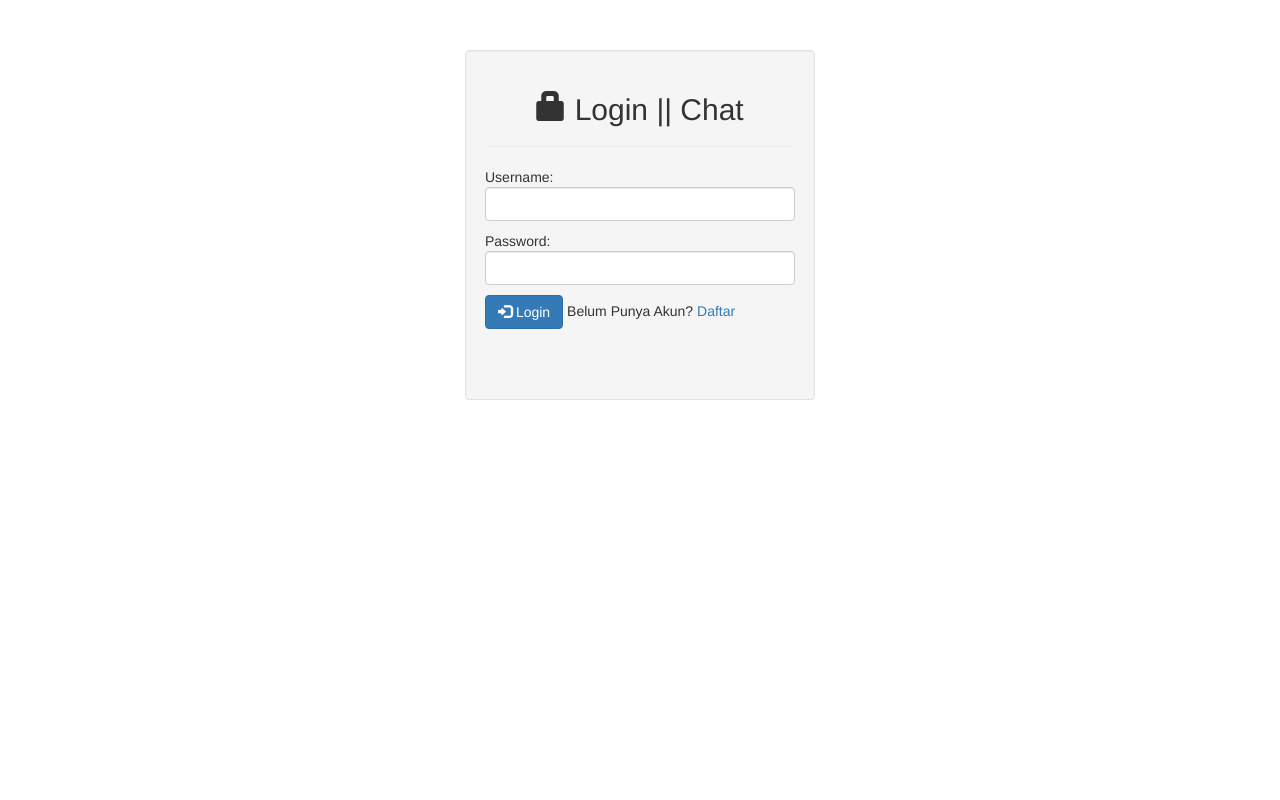
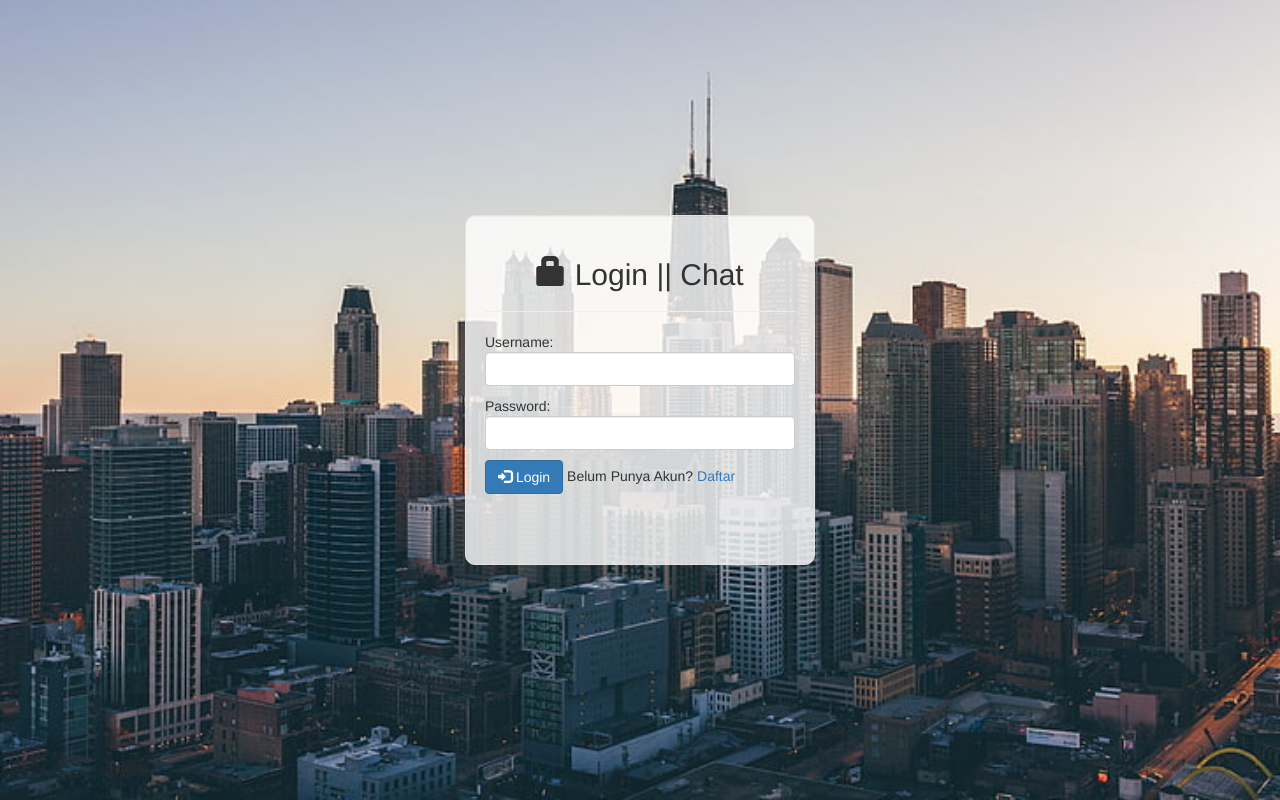
Before and after one commit to rovy-saputra-nugeraha/2chat, a PHP site: page / in a window 1280 px wide. Run offline with PHP 8.4, Linux system fonts and the light colour scheme; some libraries are stand-ins or nearby versions.

Commit message:
Update Login ddan Informasi

```diff
--- a/admin/chatlist.php
+++ b/admin/chatlist.php
@@ -1,6 +1,6 @@
 <div class="col-lg-12">
     <div class="panel panel-default" style="height:50px;">
-		<span style="font-size:18px; margin-left:10px; position:relative; top:13px;"><strong><span class="glyphicon glyphicon-list"></span> List of Chat Rooms</strong></span>
+		<span style="font-size:18px; margin-left:10px; position:relative; top:13px;"><strong><span class="glyphicon glyphicon-list"></span> Daftar Ruang Chat</strong></span>
 		<div class="pull-right" style="margin-right:10px; margin-top:7px;">
 			<a href="#add_chatroom" data-toggle="modal" class="btn btn-primary"><span class="glyphicon glyphicon-plus"></span> Add</a>
 		</div>
@@ -8,9 +8,9 @@
 	<table width="100%" class="table table-striped table-bordered table-hover" id="chatRoom">
         <thead>
             <tr>
-                <th>Chat Room Name</th>
+                <th>Nama Ruang Chat</th>
                 <th>Password</th>
-				<th>Date Created</th>
+				<th>Waktu Dibuat</th>
 				<th>Action</th>
 			</tr>
 		</thead>
--- a/admin/crudroom_modal.php
+++ b/admin/crudroom_modal.php
@@ -8,7 +8,7 @@
                 </div>
                 <div class="modal-body">
 				<div class="container-fluid">
-					<h3><center>Are you sure?</center></h3>
+					<h3><center>Apakah Kamu Yakin?</center></h3>
                 </div>
 				</div>
                 <div class="modal-footer">
@@ -33,7 +33,7 @@
                 <div class="modal-body">
 				<div class="container-fluid">
 					<div class="form-group input-group">
-						<span class="input-group-addon" style="width:150px;">Chat Room Name:</span>
+						<span class="input-group-addon" style="width:150px;">Nama Ruang Chat:</span>
 						<input type="text" style="width:350px;" class="form-control" id="room_name">
 					</div>
 					<div class="form-group input-group">
@@ -66,7 +66,7 @@
 				<div class="container-fluid">
 				<form>
 					<div class="form-group input-group">
-						<span class="input-group-addon" style="width:150px;">Chat Room Name:</span>
+						<span class="input-group-addon" style="width:150px;">Nama Ruang Chat:</span>
 						<input type="text" style="width:350px;" class="form-control" id="chat_name" required>
 					</div>
 					<div class="form-group input-group">
--- a/admin/cruduser_modal.php
+++ b/admin/cruduser_modal.php
@@ -52,7 +52,7 @@
                 </div>
                 <div class="modal-body">
 				<div class="container-fluid">
-					<h3><center>Are you sure?</center></h3>
+					<h3><center>Apakah Kamu Yakin?</center></h3>
                 </div>
 				</div>
                 <div class="modal-footer">
--- a/admin/modal.php
+++ b/admin/modal.php
@@ -4,7 +4,7 @@
             <div class="modal-content">
                 <div class="modal-header">
                     <button type="button" class="close" data-dismiss="modal" aria-hidden="true">&times;</button>
-                    <center><h4 class="modal-title" id="myModalLabel">Logging out...</h4></center>
+                    <center><h4 class="modal-title" id="myModalLabel">Logout...</h4></center>
                 </div>
                 <div class="modal-body">
 				<div class="container-fluid">
--- a/admin/mychat.php
+++ b/admin/mychat.php
@@ -8,7 +8,7 @@
 		<div class="panel-body">
 		<table width="100%" class="table table-striped table-bordered table-hover" id="myChatRoom">
 			<thead>
-			<th>Chat Room Name</th>
+			<th>Nama Ruang Chat</th>
 			<th></th>
 			</thead>
 			<tbody>
--- a/admin/room.php
+++ b/admin/room.php
@@ -39,7 +39,7 @@
 			<div>
 				<div class="panel panel-default" style="height: 400px;">
 					<div style="height:10px;"></div>
-					<span style="margin-left:10px;">Welcome to Chatroom</span><br>
+					<span style="margin-left:10px;">Selamat Datang Di Ruang Chat</span><br>
 					<span style="font-size:10px; margin-left:10px;"><i>Note: Avoid using foul language and hate speech to avoid banning of account</i></span>
 					<div style="height:10px;"></div>
 					<div id="chat_area" style="margin-left:10px; max-height:320px; overflow-y:scroll;">
--- a/admin/room_modal.php
+++ b/admin/room_modal.php
@@ -8,7 +8,7 @@
                 </div>
                 <div class="modal-body">
 				<div class="container-fluid">
-					<h3><center>Are you sure?</center></h3>
+					<h3><center>Apakah Kamu Yakin?</center></h3>
 					<span style="font-size: 11px;"><center><i>Note: Once you leave the room and you wanted to come back, password is needed for a locked room.</i></center></span>
                 </div>
 				</div>
@@ -34,7 +34,7 @@
                 </div>
                 <div class="modal-body">
 				<div class="container-fluid">
-					<h3><center>Are you sure?</center></h3>
+					<h3><center>Apakah Kamu Yakin?</center></h3>
                 </div>
 				</div>
                 <div class="modal-footer">
--- a/index.php
+++ b/index.php
@@ -1,26 +1,38 @@
 <!DOCTYPE html>
-<html>
+<html lang="en">
 <head>
+    <meta charset="UTF-8">
+    <meta name="viewport" content="width=device-width, initial-scale=1.0">
     <title>Chat || Client-Server</title>
     <script src="https://ajax.googleapis.com/ajax/libs/jquery/3.1.0/jquery.min.js"></script>
     <link rel="stylesheet" href="https://maxcdn.bootstrapcdn.com/bootstrap/3.3.6/css/bootstrap.min.css" />
     <script src="https://maxcdn.bootstrapcdn.com/bootstrap/3.3.7/js/bootstrap.min.js"></script>
     <style>
-	#login_form{
-		width:350px;
-		height:350px;
-		position:relative;
-		top:50px;
-		margin: auto;
-		padding: auto;
+        body {
+            background-image: url('img/new.jpg');
+            background-size: cover;
+            background-position: center;
+            background-repeat: no-repeat;
+            margin: 0; /* Hapus margin bawaan body */
+            height: 100vh; /* Set tinggi body 100% dari tinggi viewport */
+            display: flex;
+            align-items: center;
+            justify-content: center;
+        }
+
+        #login_form {
+            width: 350px;
+            height: 350px;
+            background-color: rgba(255, 255, 255, 0.8);
+            border-radius: 10px;
         }
     </style>
 </head>
 <body>
-<div class="container">
     <div id="login_form" class="well">
         <h2><center><span class="glyphicon glyphicon-lock"></span> Login || Chat</center></h2>
         <hr>
+        <!-- Form login -->
         <form method="POST" action="login.php">
             Username: <input type="text" name="username" class="form-control" required>
             <div style="height: 10px;"></div>
@@ -41,6 +53,5 @@
             </center>
         </div>
     </div>
-</div>
 </body>
 </html>
--- a/user/modal.php
+++ b/user/modal.php
@@ -4,7 +4,7 @@
             <div class="modal-content">
                 <div class="modal-header">
                     <button type="button" class="close" data-dismiss="modal" aria-hidden="true">&times;</button>
-                    <center><h4 class="modal-title" id="myModalLabel">Logging out...</h4></center>
+                    <center><h4 class="modal-title" id="myModalLabel">Logout...</h4></center>
                 </div>
                 <div class="modal-body">
 				<div class="container-fluid">
--- a/user/mychat.php
+++ b/user/mychat.php
@@ -4,7 +4,7 @@
 		$me=mysqli_query($conn,"select * from chat_member left join chatroom on chatroom.chatroomid=chat_member.chatroomid where chat_member.userid='".$_SESSION['id']."' order by chatroom.date_created desc");
 		$numme=mysqli_num_rows($me);
 	?>
-		<div class="panel-heading"><center><strong>My Chatrooms <span class="badge"><?php echo $numme; ?></span></strong></center></div>
+		<div class="panel-heading"><center><strong>Ruang Chat <span class="badge"><?php echo $numme; ?></span></strong></center></div>
 		<div class="panel-body">
 		<table width="100%" class="table table-striped table-bordered table-hover" id="myChatRoom">
 			<thead>
--- a/user/room.php
+++ b/user/room.php
@@ -50,7 +50,7 @@
 			<div>
 				<div class="panel panel-default" style="height: 400px;">
 					<div style="height:10px;"></div>
-					<span style="margin-left:10px;">Welcome to Chatroom</span><br>
+					<span style="margin-left:10px;">Selamat Datang Di Ruang Chat</span><br>
 					<span style="font-size:10px; margin-left:10px;"><i>Catatan: Hindari penggunaan bahasa kotor dan ujaran kebencian untuk menghindari pemblokiran akun</i></span>
 					<div style="height:10px;"></div>
 					<div id="chat_area" style="margin-left:10px; max-height:320px; overflow-y:scroll;">
--- a/user/room_modal.php
+++ b/user/room_modal.php
@@ -8,7 +8,7 @@
                 </div>
                 <div class="modal-body">
 				<div class="container-fluid">
-					<h3><center>Are you sure?</center></h3>
+					<h3><center>Apakah Kamu Yakin?</center></h3>
 					<span style="font-size: 11px;"><center><i>Catatan: Setelah Anda meninggalkan ruangan dan ingin kembali lagi, kata sandi diperlukan untuk ruangan yang terkunci.</i></center></span>
                 </div>
 				</div>
```
Also changed, not shown: signup.php (+26 -8 lines), img/bg.jpg (added), img/jakarta.jpg (added), img/new.jpg (added). Lines whose indentation alone changed are shown as unchanged.
